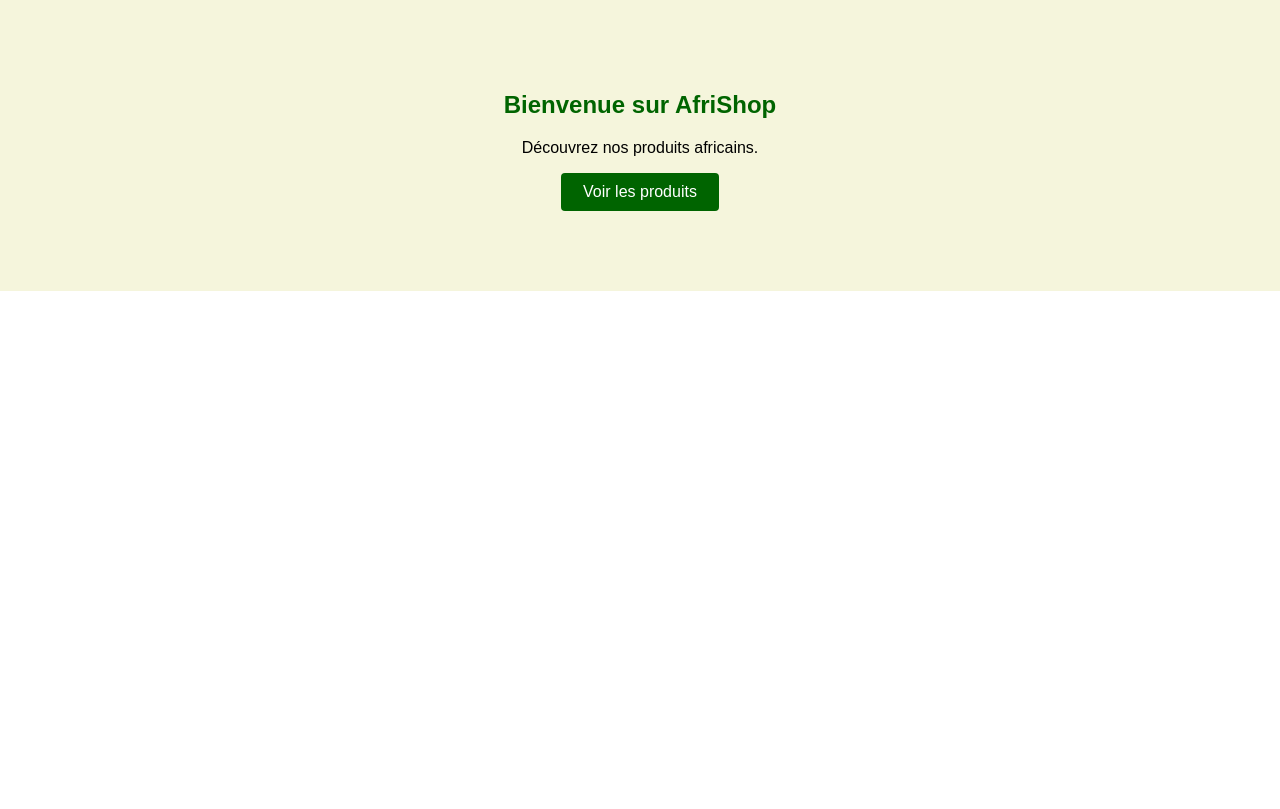
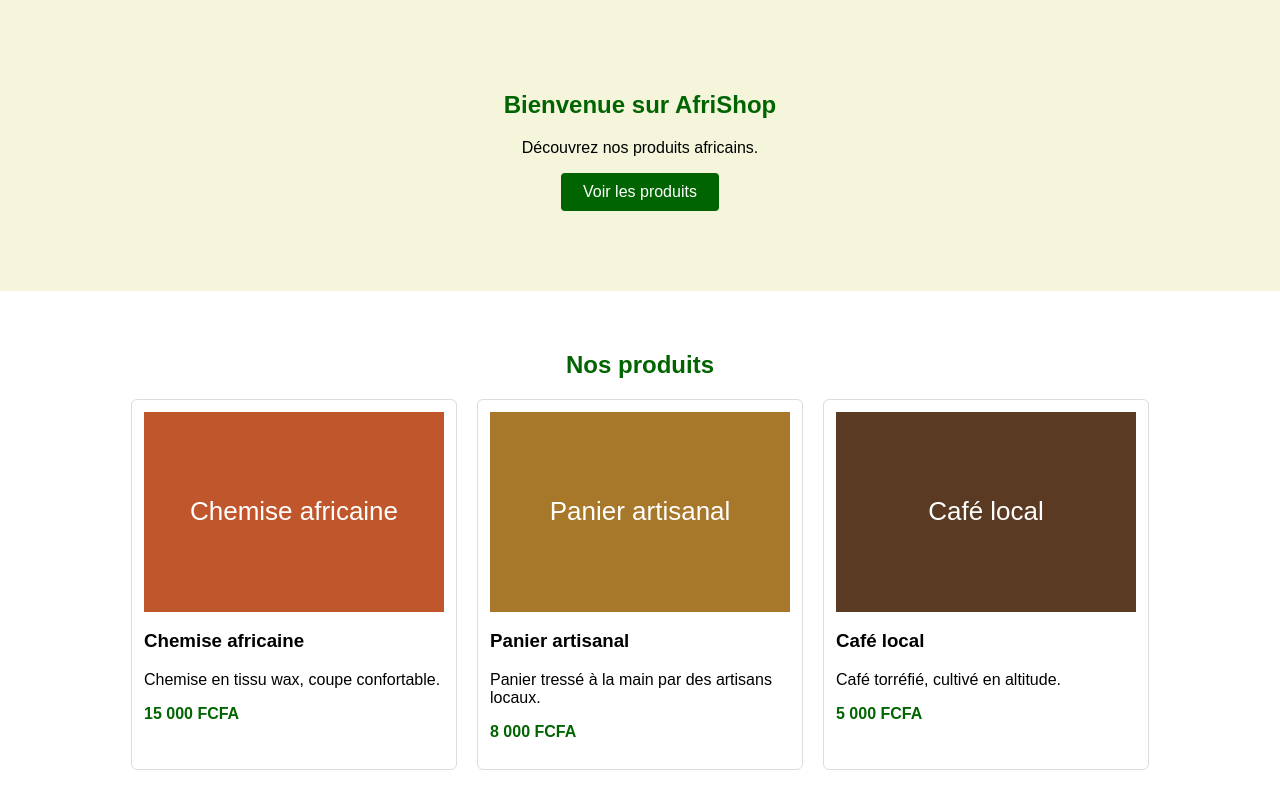
Before and after one commit to endedjigoueulrichwilliam-sudo/Afrishop, a plain HTML site: page index.html in a window 1280 px wide. Shown: the part 59-868 px from the top of the page. Before the commit the page ends 800 px from the top, so only its background shows below. Drawn offline with Linux system fonts and the light colour scheme.

Commit message:
feat: ajouter le catalogue de produits

```diff
--- a/index.html
+++ b/index.html
@@ -21,5 +21,29 @@
     <p>Découvrez nos produits africains.</p>
     <a class="bouton" href="#produits">Voir les produits</a>
   </section>
+
+  <section id="produits">
+    <h2>Nos produits</h2>
+    <div class="cartes">
+      <article class="carte">
+        <img src="images/chemise.svg" alt="Chemise africaine">
+        <h3>Chemise africaine</h3>
+        <p>Chemise en tissu wax, coupe confortable.</p>
+        <p class="prix">15 000 FCFA</p>
+      </article>
+      <article class="carte">
+        <img src="images/panier.svg" alt="Panier artisanal">
+        <h3>Panier artisanal</h3>
+        <p>Panier tressé à la main par des artisans locaux.</p>
+        <p class="prix">8 000 FCFA</p>
+      </article>
+      <article class="carte">
+        <img src="images/cafe.svg" alt="Café local">
+        <h3>Café local</h3>
+        <p>Café torréfié, cultivé en altitude.</p>
+        <p class="prix">5 000 FCFA</p>
+      </article>
+    </div>
+  </section>
 </body>
 </html>
--- a/style.css
+++ b/style.css
@@ -30,3 +30,15 @@ nav a:hover { text-decoration: underline; }
   padding: 10px 22px;
   border-radius: 4px;
 }
+
+#produits { padding: 40px 24px; }
+#produits h2 { color: darkgreen; text-align: center; }
+.cartes { display: flex; gap: 20px; justify-content: center; }
+.carte {
+  width: 300px;
+  border: 1px solid #ddd;
+  border-radius: 6px;
+  padding: 12px;
+}
+.carte img { width: 100%; display: block; }
+.prix { color: darkgreen; font-weight: bold; }
```
Also changed, not shown: images/cafe.svg (added), images/chemise.svg (added), images/panier.svg (added).
